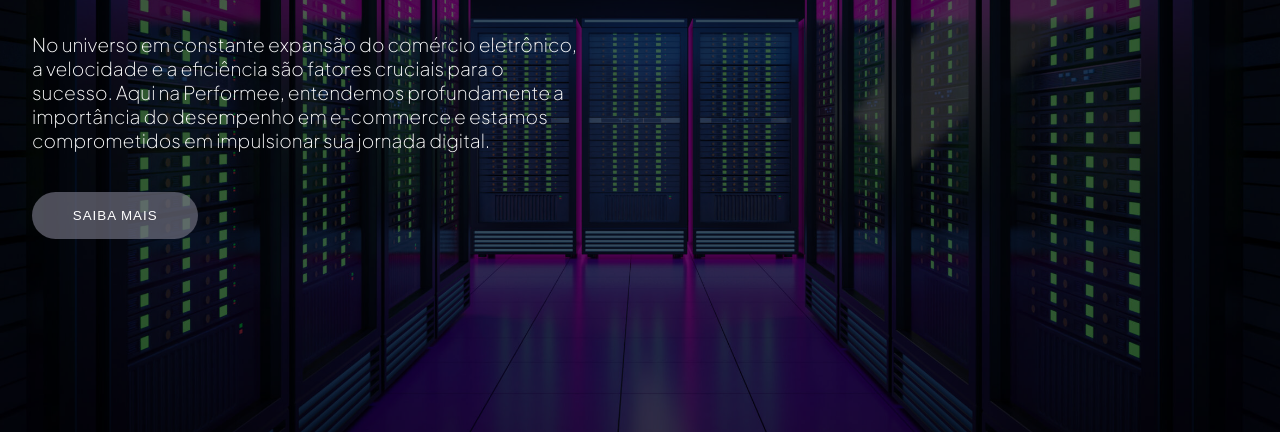
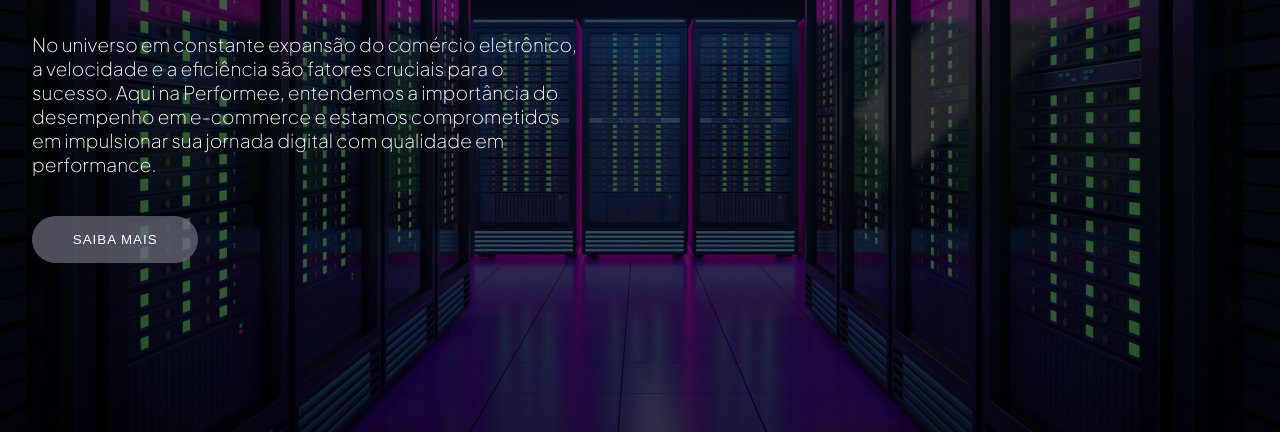
Before and after one commit to SPTech-performee/performee, a website: page site-performee/public/index.html in a window 1280 px wide. Shown: the part 255-687 px from the top of the page. Drawn offline with nearby package versions, Linux system fonts and the light colour scheme.

Commit message:
atualização da header

```diff
--- a/site-performee/public/index.html
+++ b/site-performee/public/index.html
@@ -35,8 +35,8 @@
                 <h1 element-anime="left">QUALIDADE, EFICIENCIA E BENEFICIO</h1>
                 <p element-anime="left">No universo em constante expansão do comércio eletrônico, a velocidade e a
                     eficiência são fatores
-                    cruciais para o sucesso. Aqui na Performee, entendemos profundamente a importância do desempenho em
-                    e-commerce e estamos comprometidos em impulsionar sua jornada digital.
+                    cruciais para o sucesso. Aqui na Performee, entendemos a importância do desempenho em
+                    e-commerce e estamos comprometidos em impulsionar sua jornada digital com qualidade em performance.
                 </p>
                 <button class="select-disable" element-anime="appear" style="transition: 2s;"><a href="#SobreNos">SAIBA
                         MAIS</a></button>
```
